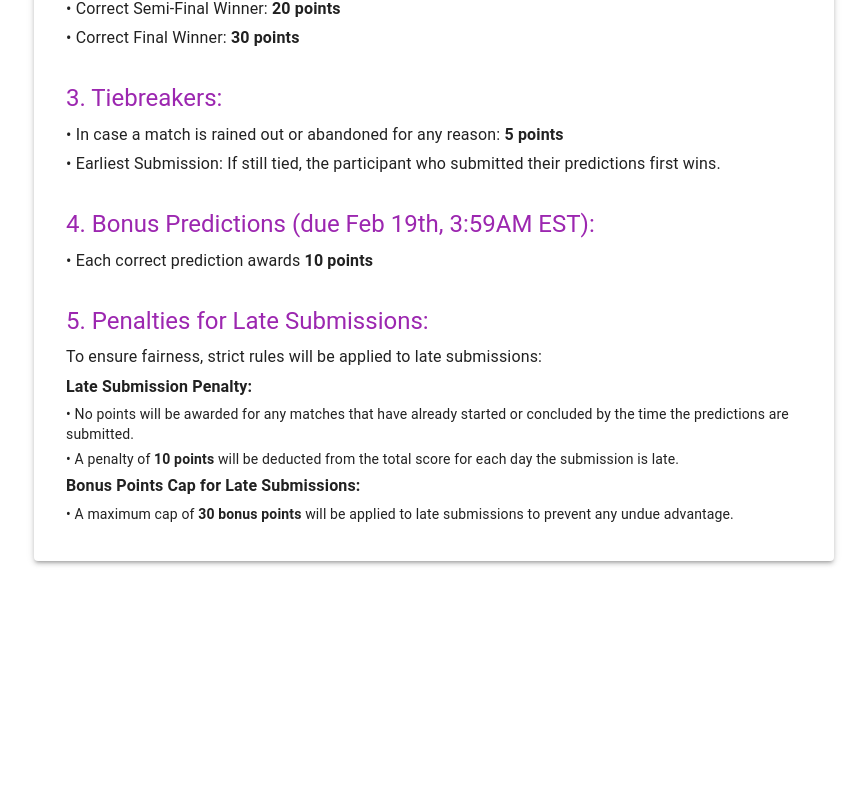
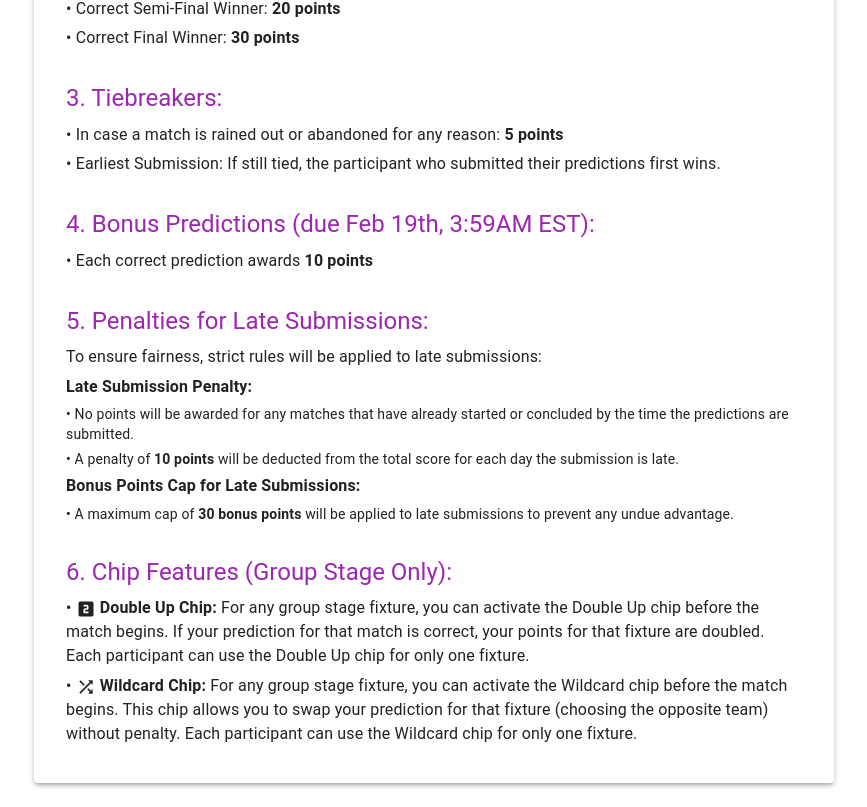
Before and after one commit to arsidada/cricket-bracket, a Next.js app: page /rules in a window 1280 px wide. Shown: the part 364-1171 px from the top of the page, without its empty margins (206-1073 px from the left). Before the commit the page ends 949 px from the top, so only its background shows below. Built offline with nearby package versions, Linux system fonts and the light colour scheme; no server answers.

Commit message:
fixing padding and updating rules

```diff
--- a/app/bracket/page.tsx
+++ b/app/bracket/page.tsx
@@ -459,7 +459,7 @@ const BracketSubmission = () => {
   }
 
   return (
-    <Container maxWidth="sm">
+    <Container maxWidth="sm" sx={{ pt: '10px' }}>
       <Box my={4} textAlign="center">
         <Typography variant="h4" gutterBottom>
           Your Bracket
@@ -475,7 +475,7 @@ const BracketSubmission = () => {
       </Box>
 
       {/* --- CHIP ACTIVATION UI --- */}
-      <Box my={4}>
+      <Box textAlign="center" my={4}>
         <Typography variant="h5" gutterBottom>
           Activate a Chip
         </Typography>
--- a/app/leaderboard/page.tsx
+++ b/app/leaderboard/page.tsx
@@ -124,7 +124,7 @@ const Leaderboard = () => {
 
   if (status === 'loading') {
     return (
-      <Container maxWidth="md" sx={{ pt: 4 }}>
+      <Container maxWidth="md" sx={{ pt: '10px' }}>
         <Box my={4}>
           <Typography variant="h4" align="center" gutterBottom>
             Leaderboard
--- a/app/rules/page.tsx
+++ b/app/rules/page.tsx
@@ -2,10 +2,19 @@
 
 import React from 'react';
 import { Box, Typography, Paper } from '@mui/material';
+import LooksTwoIcon from '@mui/icons-material/LooksTwo';
+import ShuffleIcon from '@mui/icons-material/Shuffle';
 
 const RulesPage = () => {
   return (
-    <Box display="flex" flexDirection="column" alignItems="center" justifyContent="center" minHeight="100vh" p={3}>
+    <Box
+      display="flex"
+      flexDirection="column"
+      alignItems="center"
+      justifyContent="center"
+      minHeight="100vh"
+      p={3}
+    >
       <Paper elevation={3} sx={{ padding: 4, maxWidth: 800 }}>
         <Typography variant="h3" align="center" gutterBottom color="primary">
           CT 2025 Bracket Challenge Rules
@@ -66,6 +75,28 @@ const RulesPage = () => {
         <Typography variant="body2" gutterBottom>
           • A maximum cap of <strong>30 bonus points</strong> will be applied to late submissions to prevent any undue advantage.
         </Typography>
+
+        <Typography variant="h5" color="secondary" mt={4} gutterBottom>
+          6. Chip Features (Group Stage Only):
+        </Typography>
+        <Typography variant="body1" gutterBottom>
+          • <strong>
+            <span style={{ display: 'inline-flex', verticalAlign: 'middle', marginRight: 4 }}>
+              <LooksTwoIcon fontSize="small" />
+            </span>
+            Double Up Chip:
+          </strong>{' '}
+          For any group stage fixture, you can activate the Double Up chip before the match begins. If your prediction for that match is correct, your points for that fixture are doubled. Each participant can use the Double Up chip for only one fixture.
+        </Typography>
+        <Typography variant="body1" gutterBottom>
+          • <strong>
+            <span style={{ display: 'inline-flex', verticalAlign: 'middle', marginRight: 4 }}>
+              <ShuffleIcon fontSize="small" />
+            </span>
+            Wildcard Chip:
+          </strong>{' '}
+          For any group stage fixture, you can activate the Wildcard chip before the match begins. This chip allows you to swap your prediction for that fixture (choosing the opposite team) without penalty. Each participant can use the Wildcard chip for only one fixture.
+        </Typography>
       </Paper>
     </Box>
   );
```
